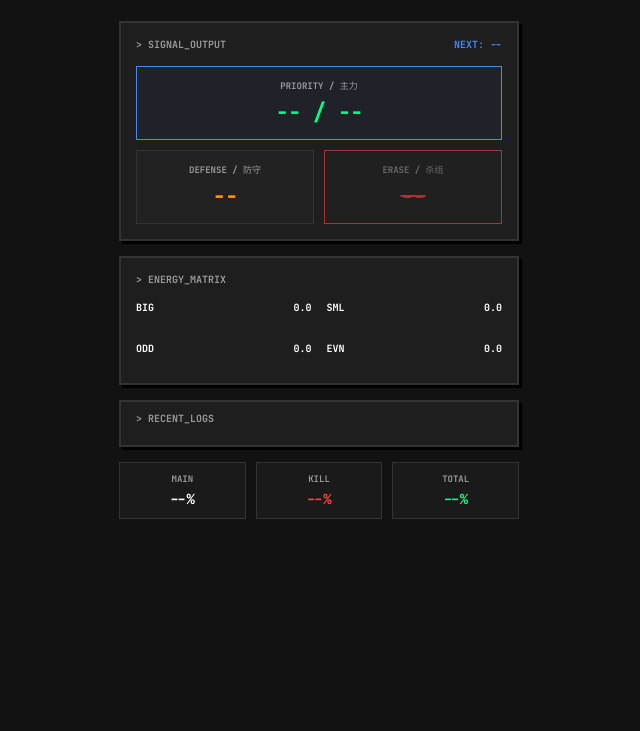
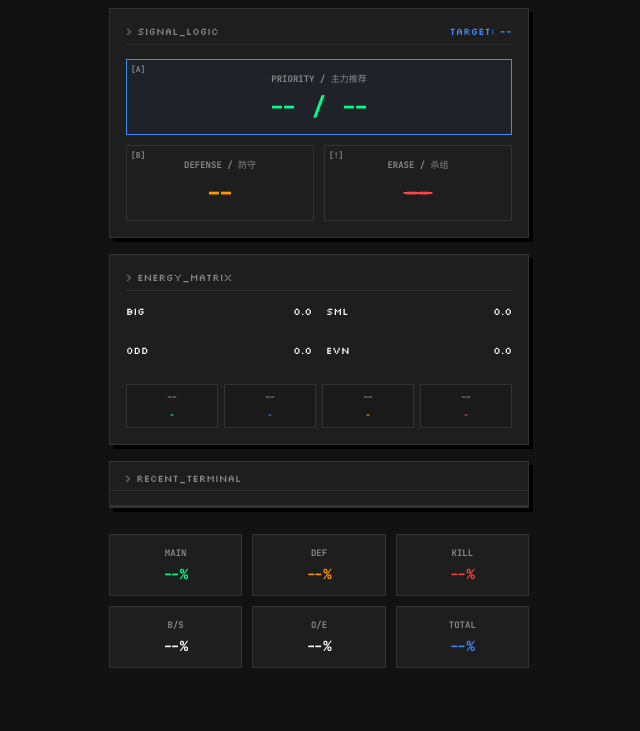
Before and after one commit to lilcz666/bombcat, a plain HTML site: page index.html in a window 1280 px wide. Shown: the part 69-800 px from the top of the page, without its empty margins (321-961 px from the left). Drawn offline with Linux system fonts and the light colour scheme; no server answers; a web font is replaced by a local one.

Commit message:
Update index.html

```diff
--- a/index.html
+++ b/index.html
@@ -3,193 +3,183 @@
 <head>
     <meta charset="UTF-8">
     <meta name="viewport" content="width=device-width, initial-scale=1.0, maximum-scale=1.0, user-scalable=no, viewport-fit=cover">
-    <title>Cz Neo-Pixel V5</title>
-    <link href="https://fonts.googleapis.com/css2?family=Zpix&family=JetBrains+Mono:wght@700&display=swap" rel="stylesheet">
+    <title>Cz Neo-Hybrid V5</title>
+    <link href="https://fonts.googleapis.com/css2?family=JetBrains+Mono:wght@700&family=Silkscreen&display=swap" rel="stylesheet">
 
     <style>
         :root {
-            /* 提取自用户截图的冷灰色系 */
             --bg-body: #121212;
             --panel-bg: #1E1E1E;
-            --border-color: #333333;
-            --pixel-shadow: #000000;
-
-            --text-primary: #FFFFFF;
-            --text-secondary: #999999;
-
-            /* 截图中的核心亮色 */
-            --green-active: #00FF88;
-            --orange-warn: #FF9900;
-            --red-alert: #FF4444;
-            --blue-link: #4488FF;
-
-            --font-main: 'JetBrains Mono', monospace;
+            --border: #333333;
+            --primary: #00FF88; /* 核心亮绿 */
+            --blue: #4488FF;
+            --orange: #FF9900;
+            --red: #FF4444;
+            --text: #FFFFFF;
+            --text-dim: #888888;
+            --font-pixel: 'Silkscreen', cursive;
+            --font-mono: 'JetBrains Mono', monospace;
         }
 
-        * {
-            box-sizing: border-box;
-            margin: 0; padding: 0;
-            image-rendering: pixelated; /* 强制像素化渲染 */
-            -webkit-tap-highlight-color: transparent;
-        }
+        * { box-sizing: border-box; margin: 0; padding: 0; image-rendering: pixelated; }
 
         body {
             background-color: var(--bg-body);
-            color: var(--text-primary);
-            font-family: var(--font-main);
-            padding: 20px 15px;
+            color: var(--text);
+            font-family: var(--font-mono);
+            padding: 15px;
             display: flex; flex-direction: column; align-items: center;
         }
 
-        .container { width: 100%; max-width: 400px; display: flex; flex-direction: column; gap: 15px; }
+        .container { width: 100%; max-width: 420px; display: flex; flex-direction: column; gap: 16px; }
 
-        /* 顶部标题栏 */
+        /* 顶部栏 */
         .top-nav {
             width: 100%; display: flex; justify-content: space-between; align-items: center;
-            padding: 10px 0; border-bottom: 2px solid var(--border-color);
-            margin-bottom: 10px;
+            padding: 12px 0; border-bottom: 2px solid var(--border);
         }
-        .logo { font-size: 1.1rem; letter-spacing: 1px; font-weight: 800; }
-        .logo span { color: var(--green-active); }
+        .logo { font-size: 1rem; letter-spacing: 1px; font-family: var(--font-pixel); color: var(--text); }
+        .logo span { color: var(--primary); }
+        #timer { font-size: 10px; color: var(--primary); font-family: var(--font-pixel); }
 
-        /* 核心战术卡片 - 完全抛弃圆角 */
-        .px-card {
+        /* 通用卡片样式 */
+        .card {
             background: var(--panel-bg);
-            border: 2px solid var(--border-color);
-            box-shadow: 3px 3px 0px var(--pixel-shadow);
-            padding: 15px;
-            position: relative;
+            border: 1px solid var(--border);
+            padding: 16px;
+            box-shadow: 4px 4px 0px #000;
         }
 
-        .px-label {
-            font-size: 10px; color: var(--text-secondary);
-            text-transform: uppercase; margin-bottom: 15px;
-            display: flex; justify-content: space-between;
+        .card-label {
+            font-size: 10px; color: var(--text-dim);
+            margin-bottom: 14px; display: flex; justify-content: space-between;
+            font-family: var(--font-pixel); border-bottom: 1px solid #2a2a2a; padding-bottom: 6px;
         }
 
-        /* 预测区域布局 - 仿钱包按钮排列 */
+        /* 预测区域布局 */
         .predict-grid { display: grid; grid-template-columns: 1fr 1fr; gap: 10px; }
+        .box {
+            border: 1px solid var(--border); padding: 12px 6px;
+            text-align: center; position: relative;
+        }
+        .box-main { grid-column: span 2; border: 1px solid var(--blue); background: rgba(68,136,255,0.05); }
+        .icon-dec { position: absolute; top: 4px; left: 4px; font-size: 8px; color: var(--text-dim); }
 
-        .box {
-            border: 1px solid var(--border-color);
-            padding: 12px 5px; text-align: center;
-            background: rgba(255,255,255,0.02);
+        .label-sm { font-size: 9px; color: var(--text-dim); margin-bottom: 6px; display: block; }
+        .val-lg { font-size: 1.5rem; font-weight: 800; }
+
+        /* 能量格栅 */
+        .energy-grid { display: grid; grid-template-columns: 1fr 1fr; gap: 14px; }
+        .energy-head { display: flex; justify-content: space-between; font-size: 10px; margin-bottom: 4px; font-family: var(--font-pixel); }
+        .pixel-bar { height: 8px; display: flex; gap: 2px; }
+        .pixel-chunk { flex: 1; background: #2A2A2A; }
+        .active-green { background: var(--primary); box-shadow: 0 0 5px var(--primary); }
+        .active-red { background: var(--red); }
+        .active-blue { background: var(--blue); }
+        .active-orange { background: var(--orange); }
+
+        /* 2.5 权重小按钮样式 */
+        .weight-row { display: grid; grid-template-columns: repeat(4, 1fr); gap: 6px; margin-top: 15px; }
+        .weight-btn { background: #1a1a1a; border: 1px solid var(--border); padding: 6px 0; text-align: center; font-size: 9px; }
+
+        /* 日志记录 */
+        .log-list { display: flex; flex-direction: column; gap: 1px; max-height: 250px; overflow-y: auto; background: var(--border); border: 1px solid var(--border); }
+        .log-row {
+            display: grid; grid-template-columns: 70px 1fr 60px;
+            padding: 10px; background: var(--panel-bg); align-items: center; font-size: 12px;
         }
-        .box-main { grid-column: span 2; border: 1px solid var(--blue-link); background: rgba(68,136,255,0.05); }
-        .box-kill { border-color: var(--red-alert); opacity: 0.6; }
+        .log-row:first-child { background: #252a25; border-left: 2px solid var(--primary); }
+        .log-q { color: var(--text-dim); font-size: 10px; }
+        .log-tag { font-family: var(--font-pixel); font-size: 8px; text-align: center; padding: 2px; border: 1px solid; }
+        .tag-hit { color: var(--primary); border-color: var(--primary); }
+        .tag-def { color: var(--orange); border-color: var(--orange); }
+        .tag-miss { color: var(--red); border-color: var(--red); }
 
-        .label-sm { font-size: 9px; color: var(--text-secondary); margin-bottom: 5px; display: block; }
-        .val-lg { font-size: 1.4rem; font-weight: 800; letter-spacing: -1px; }
+        /* 六维统计 */
+        .stat-grid { display: grid; grid-template-columns: repeat(3, 1fr); gap: 10px; margin-top: 10px; }
+        .stat-box { background: var(--panel-bg); border: 1px solid var(--border); padding: 12px 0; text-align: center; }
+        .st-v { display: block; font-size: 14px; font-weight: 800; margin-top: 4px; }
 
-        /* 能量格栅 - 不再是平滑条 */
-        .energy-grid { display: grid; grid-template-columns: 1fr 1fr; gap: 15px; margin-top: 10px; }
-        .energy-item { display: flex; flex-direction: column; gap: 5px; }
-        .energy-head { display: flex; justify-content: space-between; font-size: 10px; }
-
-        .pixel-bar-container {
-            height: 8px; display: flex; gap: 2px;
-        }
-        .pixel-chunk { flex: 1; background: #2A2A2A; height: 100%; }
-        .chunk-active.green { background: var(--green-active); box-shadow: 0 0 5px var(--green-active); }
-        .chunk-active.red { background: var(--red-alert); }
-        .chunk-active.blue { background: var(--blue-link); }
-        .chunk-active.orange { background: var(--orange-warn); }
-
-        /* 列表区域 - 仿钱包交易记录 */
-        .log-container { display: flex; flex-direction: column; gap: 2px; max-height: 280px; overflow-y: auto; }
-        .log-item {
-            display: grid; grid-template-columns: 70px 1fr 60px;
-            padding: 12px 10px; background: #252525;
-            border-bottom: 1px solid var(--border-color);
-            align-items: center; font-size: 12px;
-        }
-        .log-q { color: var(--text-secondary); font-size: 10px; }
-        .log-r { font-weight: 700; color: var(--text-primary); text-align: center; }
-
-        .tag { font-size: 9px; padding: 2px 4px; text-align: center; border: 1px solid; }
-        .tag-hit { color: var(--green-active); border-color: var(--green-active); }
-        .tag-def { color: var(--orange-warn); border-color: var(--orange-warn); }
-        .tag-miss { color: var(--red-alert); border-color: var(--red-alert); }
-
-        /* 统计区块 */
-        .stat-grid { display: grid; grid-template-columns: repeat(3, 1fr); gap: 10px; }
-        .stat-box {
-            background: #1A1A1A; border: 1px solid var(--border-color);
-            padding: 10px 0; text-align: center;
-        }
-        .st-val { display: block; font-size: 14px; font-weight: 800; margin-top: 3px; }
-
-        /* 滚动条隐藏 */
-        .log-container::-webkit-scrollbar { width: 0; }
-
-        #timer { color: var(--green-active); font-size: 10px; }
+        ::-webkit-scrollbar { width: 0px; }
     </style>
 </head>
 <body>
 
 <div class="container">
     <div class="top-nav">
-        <div class="logo">CZ_LABS <span>V5</span></div>
+        <div class="logo">[CZ]<span>LABS</span></div>
         <div id="timer">SYNCING...</div>
     </div>
 
-    <div class="px-card">
-        <div class="px-label">
-            <span>&gt; SIGNAL_OUTPUT</span>
-            <span id="nextQ" style="color:var(--blue-link)">NEXT: --</span>
+    <div class="card">
+        <div class="card-label">
+            <span>&gt; SIGNAL_LOGIC</span>
+            <span id="nextQ" style="color:var(--blue)">TARGET: --</span>
         </div>
         <div class="predict-grid">
             <div class="box box-main">
-                <span class="label-sm">PRIORITY / 主力</span>
-                <div id="tMain" class="val-lg" style="color:var(--green-active)">-- / --</div>
+                <div class="icon-dec">[A]</div>
+                <span class="label-sm">PRIORITY / 主力推荐</span>
+                <div id="tMain" class="val-lg" style="color:var(--primary)">-- / --</div>
             </div>
             <div class="box">
+                <div class="icon-dec">[B]</div>
                 <span class="label-sm">DEFENSE / 防守</span>
-                <div id="tDef" class="val-lg" style="color:var(--orange-warn)">--</div>
+                <div id="tDef" class="val-lg" style="color:var(--orange)">--</div>
             </div>
-            <div class="box box-kill">
+            <div class="box">
+                <div class="icon-dec">[!]</div>
                 <span class="label-sm">ERASE / 杀组</span>
-                <div id="tKill" class="val-lg" style="color:var(--red-alert); text-decoration:line-through">--</div>
+                <div id="tKill" class="val-lg" style="color:var(--red); text-decoration:line-through">--</div>
             </div>
         </div>
     </div>
 
-    <div class="px-card">
-        <span class="px-label">&gt; ENERGY_MATRIX</span>
+    <div class="card">
+        <span class="card-label">&gt; ENERGY_MATRIX</span>
         <div class="energy-grid">
             <div class="energy-item">
                 <div class="energy-head"><span>BIG</span> <span id="vBig">0.0</span></div>
-                <div id="bar-Big" class="pixel-bar-container"></div>
+                <div id="bar-Big" class="pixel-bar"></div>
             </div>
             <div class="energy-item">
                 <div class="energy-head"><span>SML</span> <span id="vSml">0.0</span></div>
-                <div id="bar-Sml" class="pixel-bar-container"></div>
+                <div id="bar-Sml" class="pixel-bar"></div>
             </div>
             <div class="energy-item">
                 <div class="energy-head"><span>ODD</span> <span id="vOdd">0.0</span></div>
-                <div id="bar-Odd" class="pixel-bar-container"></div>
+                <div id="bar-Odd" class="pixel-bar"></div>
             </div>
             <div class="energy-item">
                 <div class="energy-head"><span>EVN</span> <span id="vEvn">0.0</span></div>
-                <div id="bar-Evn" class="pixel-bar-container"></div>
+                <div id="bar-Evn" class="pixel-bar"></div>
             </div>
+        </div>
+        <div class="weight-row">
+            <div class="weight-btn"><div class="label-sm" id="cN1">--</div><span id="cV1" style="color:var(--primary)">-</span></div>
+            <div class="weight-btn"><div class="label-sm" id="cN2">--</div><span id="cV2" style="color:var(--blue)">-</span></div>
+            <div class="weight-btn"><div class="label-sm" id="cN3">--</div><span id="cV3" style="color:var(--orange)">-</span></div>
+            <div class="weight-btn"><div class="label-sm" id="cN4">--</div><span id="cV4" style="color:var(--red)">-</span></div>
         </div>
     </div>
 
-    <div class="px-card" style="padding: 0;">
-        <div style="padding: 10px 15px 5px;" class="px-label"><span>&gt; RECENT_LOGS</span></div>
-        <div id="histList" class="log-container"></div>
+    <div class="card" style="padding:0;">
+        <div style="padding:10px 15px 5px;" class="card-label"><span>&gt; RECENT_TERMINAL</span></div>
+        <div id="histList" class="log-list"></div>
     </div>
 
     <div class="stat-grid">
-        <div class="stat-box"><span class="label-sm">MAIN</span><span id="acc-main" class="st-val">--%</span></div>
-        <div class="stat-box"><span class="label-sm">KILL</span><span id="acc-kill" class="st-val" style="color:var(--red-alert)">--%</span></div>
-        <div class="stat-box"><span class="label-sm">TOTAL</span><span id="acc-total" class="st-val" style="color:var(--green-active)">--%</span></div>
+        <div class="stat-box"><span class="label-sm">MAIN</span><span id="acc-main" class="st-v" style="color:var(--primary)">--%</span></div>
+        <div class="stat-box"><span class="label-sm">DEF</span><span id="acc-def" class="st-v" style="color:var(--orange)">--%</span></div>
+        <div class="stat-box"><span class="label-sm">KILL</span><span id="acc-kill" class="st-v" style="color:var(--red)">--%</span></div>
+        <div class="stat-box"><span class="stat-t label-sm">B/S</span><span id="acc-bs" class="st-v">--%</span></div>
+        <div class="stat-box"><span class="stat-t label-sm">O/E</span><span id="acc-oe" class="st-v">--%</span></div>
+        <div class="stat-box"><span class="stat-t label-sm">TOTAL</span><span id="acc-total" class="st-v" style="color:var(--blue)">--%</span></div>
     </div>
 </div>
 
 <script>
-    // 逻辑部分 100% 保留 V5 核心，仅修改了 render 部分的 UI 映射
+    // 逻辑部分 100% 保持 index (4).html 的 V5 核心
     const CONFIG = {
         API: "https://pc28.help/kj.json?limit=20",
         REFRESH: 15,
@@ -286,7 +276,7 @@
                     });
                     APP.render();
                 }
-            } catch(e) { timer.innerText = "DATA_ERR"; }
+            } catch(e) { timer.innerText = "LINK_ERR"; }
             APP.startTimer();
         },
         render: () => {
@@ -308,45 +298,56 @@
                 const container = document.getElementById('bar-' + id);
                 document.getElementById('v' + id).innerText = val.toFixed(1);
                 container.innerHTML = '';
-                const activeCount = Math.floor(val * 1.5); // 映射到 15 个像素块
+                const activeCount = Math.floor(val * 1.5);
                 for(let i=0; i<15; i++) {
                     const chunk = document.createElement('div');
-                    chunk.className = 'pixel-chunk' + (i < activeCount ? ' chunk-active ' + color : '');
+                    chunk.className = 'pixel-chunk' + (i < activeCount ? ' active-' + color : '');
                     container.appendChild(chunk);
                 }
             };
             updatePixelBar('Big', res.nW.b, 'red'); updatePixelBar('Sml', res.nW.s, 'green');
             updatePixelBar('Odd', res.nW.o, 'blue'); updatePixelBar('Evn', res.nW.e, 'orange');
 
+            for(let i=0; i<4; i++) {
+                document.getElementById(`cN${i+1}`).innerText = res.nCombos[i].name;
+                document.getElementById(`cV${i+1}`).innerText = res.nCombos[i].s.toFixed(1);
+            }
+
             APP.calcStats(list);
         },
         calcStats: (list) => {
             const box = document.getElementById('histList');
             box.innerHTML = '';
-            let s = { main:0, kill:0, total:0 };
+            let s = { main:0, def:0, kill:0, bs:0, oe:0, total:0 };
             for(let i=0; i<list.length-2; i++) {
                 const t = list[i];
                 const sim = KERNEL.run(list[i+1].n1, list[i+1].n2, list[i+1].n3, list[i+1].sum, list[i+2], list);
                 const rStr = (t.sum >= 14?'大':'小') + (t.sum % 2 !== 0?'单':'双');
                 s.total++;
                 let isMain = (sim.nCombos[0].name === rStr || sim.nCombos[1].name === rStr);
+                let isDef = (sim.nCombos[2].name === rStr);
                 let isKillFail = (sim.nCombos[3].name === rStr);
-                if(isMain) s.main++;
-                if(!isKillFail) s.kill++;
+                if(isMain) s.main++; if(isDef) s.def++; if(!isKillFail) s.kill++;
+                if((sim.nW.b > sim.nW.s) === t.sum >= 14) s.bs++;
+                if((sim.nW.o > sim.nW.e) === t.sum % 2 !== 0) s.oe++;
 
-                let tag = isMain ? 'HIT' : (sim.nCombos[2].name === rStr ? 'DEF' : 'MISS');
-                let cls = isMain ? 'tag-hit' : (sim.nCombos[2].name === rStr ? 'tag-def' : 'tag-miss');
+                let tag = isMain ? 'HIT' : (isDef ? 'DEF' : 'MISS');
+                let cls = isMain ? 'tag-hit' : (isDef ? 'tag-def' : 'tag-miss');
 
                 box.innerHTML += `
-                    <div class="log-item">
+                    <div class="log-row">
                         <div class="log-q">#${t.q.slice(-4)}</div>
-                        <div class="log-r">${rStr}</div>
-                        <div class="tag ${cls}">${tag}</div>
+                        <div class="log-r">${rStr} [${t.sum}]</div>
+                        <div class="log-tag ${cls}">${tag}</div>
                     </div>`;
             }
-            document.getElementById('acc-main').innerText = Math.round((s.main/s.total)*100) + "%";
-            document.getElementById('acc-kill').innerText = Math.round((s.kill/s.total)*100) + "%";
-            document.getElementById('acc-total').innerText = Math.round(((s.main)/s.total)*100) + "%";
+            const pct = v => Math.round((v/s.total)*100) + "%";
+            document.getElementById('acc-main').innerText = pct(s.main);
+            document.getElementById('acc-def').innerText = pct(s.def);
+            document.getElementById('acc-kill').innerText = pct(s.kill);
+            document.getElementById('acc-bs').innerText = pct(s.bs);
+            document.getElementById('acc-oe').innerText = pct(s.oe);
+            document.getElementById('acc-total').innerText = pct(s.main + s.def);
         },
         startTimer: () => {
             if(STATE.timer) clearInterval(STATE.timer);
@@ -354,7 +355,7 @@
             STATE.timer = setInterval(() => {
                 t--;
                 if(t<=0) { clearInterval(STATE.timer); APP.sync(); }
-                else document.getElementById('timer').innerText = `REBOOT_IN_${t}S`;
+                else document.getElementById('timer').innerText = `RST_IN_${t}S`;
             }, 1000);
         }
     };
```
